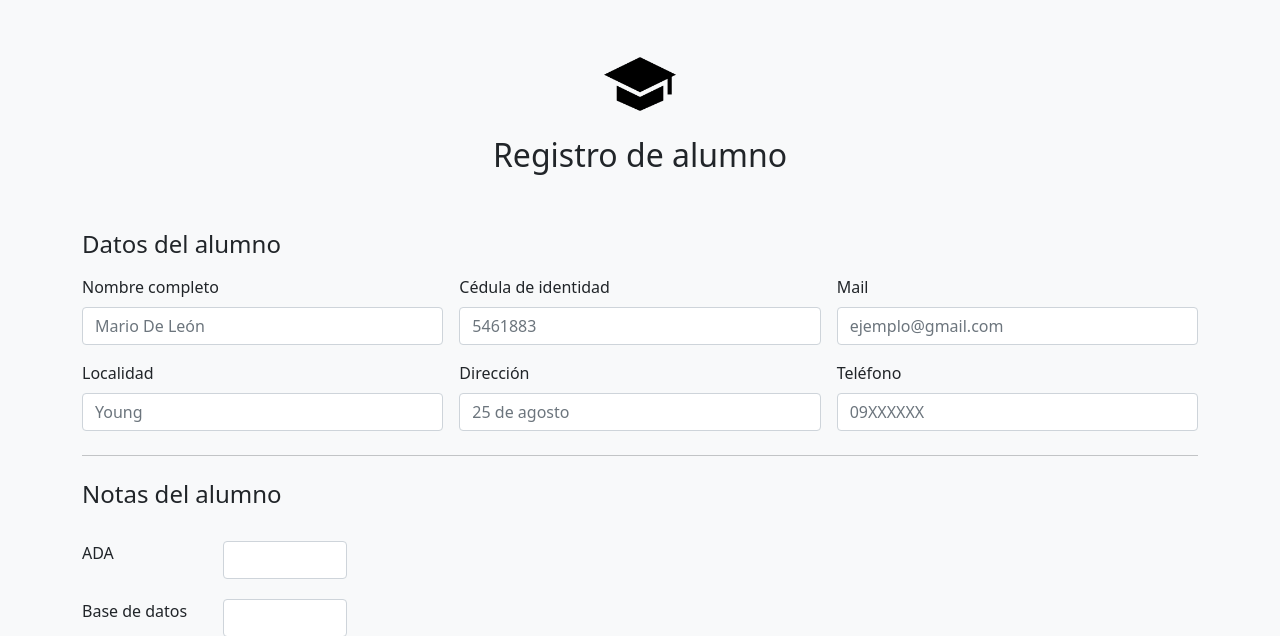
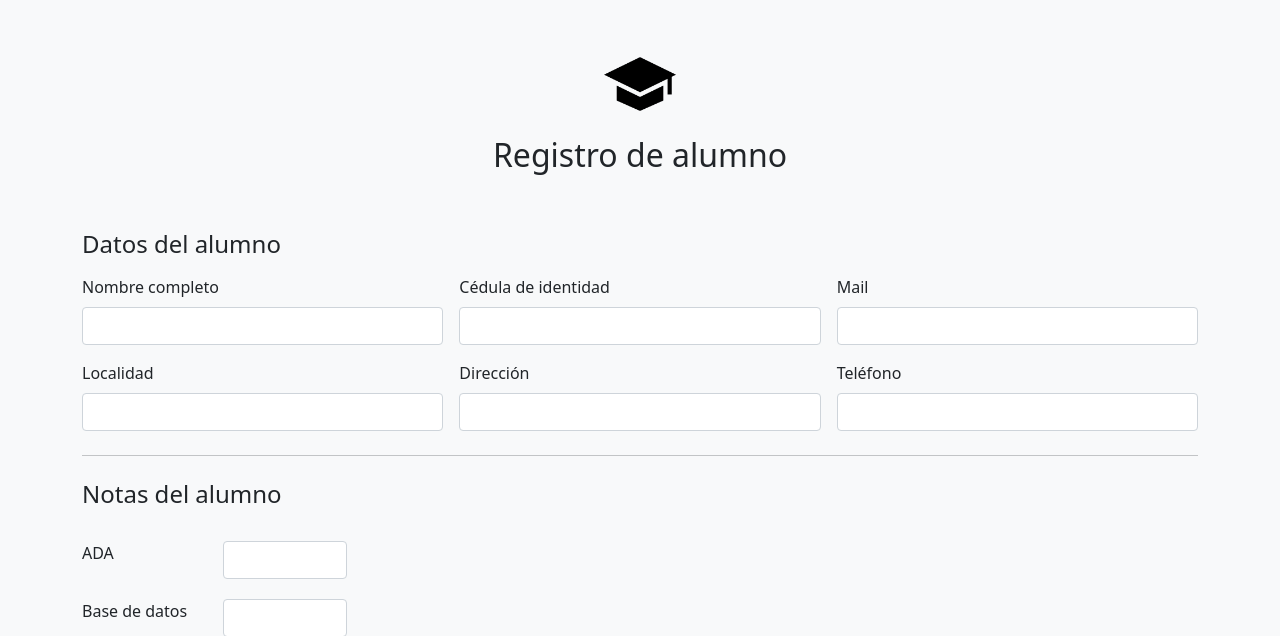
Before and after one commit to GabrielDLeon/ProyectoUTU, a PHP site: page /html/alumno.html in a window 1280 px wide. Shown: the top 636 px of the page. Run offline with PHP 8.4, Linux system fonts and the light colour scheme; some libraries are stand-ins or nearby versions.

Commit message:
Laboratorio VI (Cambios de diseño)

```diff
--- a/Laboratorio VI/assets/css/main.css
+++ b/Laboratorio VI/assets/css/main.css
@@ -1,8 +1,4 @@
-header{
-    width: 100vw;
-    height: 100vh;
-    background-color: #b5b6b9
-}
+
 
 /* Chrome, Safari, Edge, Opera */
 input::-webkit-outer-spin-button,
--- a/Laboratorio VI/assets/php/back.php
+++ b/Laboratorio VI/assets/php/back.php
@@ -22,7 +22,7 @@
         if ($nombre=='' || $cedula=='' || $email== '' || $localidad=='' || $direccion=='' || $telefono =='' || $ada == '' || $basedatos=='' || $web=='' || $proyecto=='' || $filosofia=='' || $formacion=='' || $ingles=='' || $matematicas=='' || $programacion=='' || $sistemas=='')  {
                 echo "<script>alert('Todos los campos son requeridos')</script>";
                 return false;
-                }
+        }
 
         echo "<h3>Ficha del alumno</h3>";
         echo "Nombre: $nombre <br>" ;
--- a/Laboratorio VI/html/alumno.html
+++ b/Laboratorio VI/html/alumno.html
@@ -32,27 +32,27 @@
             <div class="row g-3">
                 <div class="col-sm-4">
                     <label for="nombre" class="form-label">Nombre completo</label>
-                    <input id="nombre" name="nombre" type="text" class="form-control" placeholder="Mario De León" required>
+                    <input id="nombre" name="nombre" type="text" class="form-control" required>
                 </div>
                 <div class="col-sm-4">
                     <label for="nombre" class="form-label">Cédula de identidad</label>
-                    <input id="cedula" name="cedula" type="number" class="form-control" placeholder="5461883" required min="1000000" max="9999999">
+                    <input id="cedula" name="cedula" type="number" class="form-control" required min="1000000" max="9999999">
                 </div>
                 <div class="col-md-4">
                     <label for="telefono" class="form-label">Mail</label>
-                    <input id="email" name="email" type="email" class="form-control" placeholder="ejemplo@gmail.com" required>
+                    <input id="email" name="email" type="email" class="form-control" required>
                 </div>
                 <div class="col-sm-4">
                     <label for="nombre" class="form-label">Localidad</label>
-                    <input id="localidad" name="localidad" type="text" class="form-control" placeholder="Young" required>
+                    <input id="localidad" name="localidad" type="text" class="form-control" required>
                 </div>
                 <div class="col-md-4">
                     <label for="direccion" class="form-label">Dirección</label>
-                    <input id="direccion" name="direccion" type="text" class="form-control" placeholder="25 de agosto" required>
+                    <input id="direccion" name="direccion" type="text" class="form-control" required>
                 </div>
                 <div class="col-md-4">
                     <label for="telefono" class="form-label">Teléfono</label>
-                    <input id="telefono" name="telefono" type="number" class="form-control" placeholder="09XXXXXX" required>
+                    <input id="telefono" name="telefono" type="number" class="form-control" required>
                 </div>
             </div>
             <hr class="my-4">
--- a/Laboratorio VI/index.html
+++ b/Laboratorio VI/index.html
@@ -8,13 +8,11 @@
     <link rel="stylesheet" href="assets/css/main.css">
     <title>Página principal</title>
 </head>
-<body>
-
+<body class="bg-light">
     <header>
         <div class="background-overlay py-5">
             <div class="container text-justify text-center">
                 <h1>Laboratorio VI</h1>
-                <hr>
                 <p>Recopilación de todos los laboratorios</p>
                 <a href="html/calculadora.html" id="calculadora" class="btn btn-outline-dark">Calculadora</a>
                 <a href="html/alumno.html" id="alumno" class="btn btn-outline-dark">Ingreso de alumno</a>
```
Also changed, not shown: Laboratorio VI/html/calculadora.html (+6 -6 lines).
